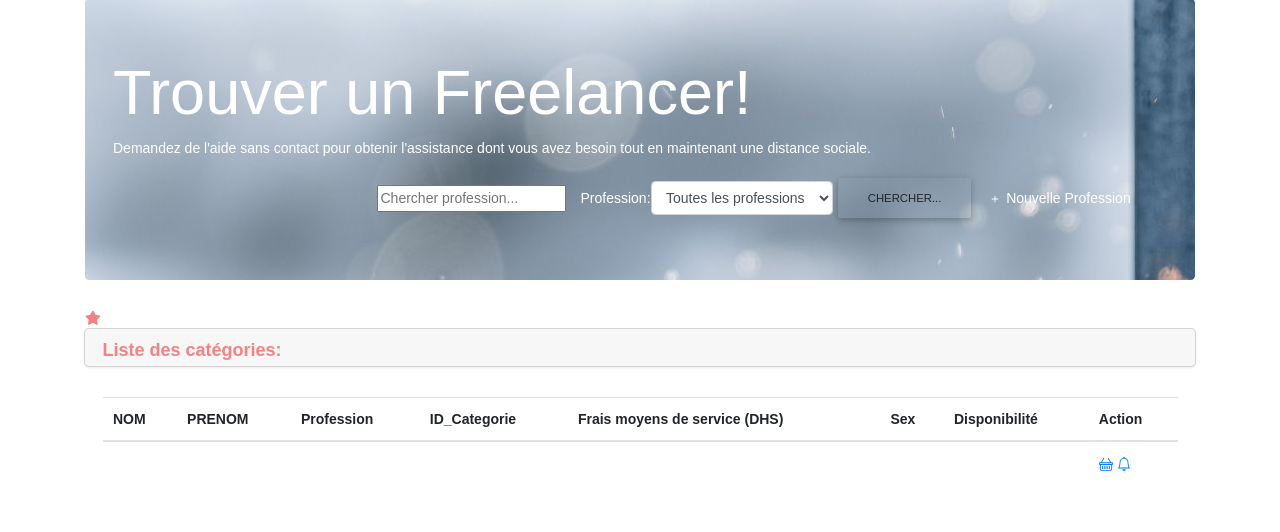
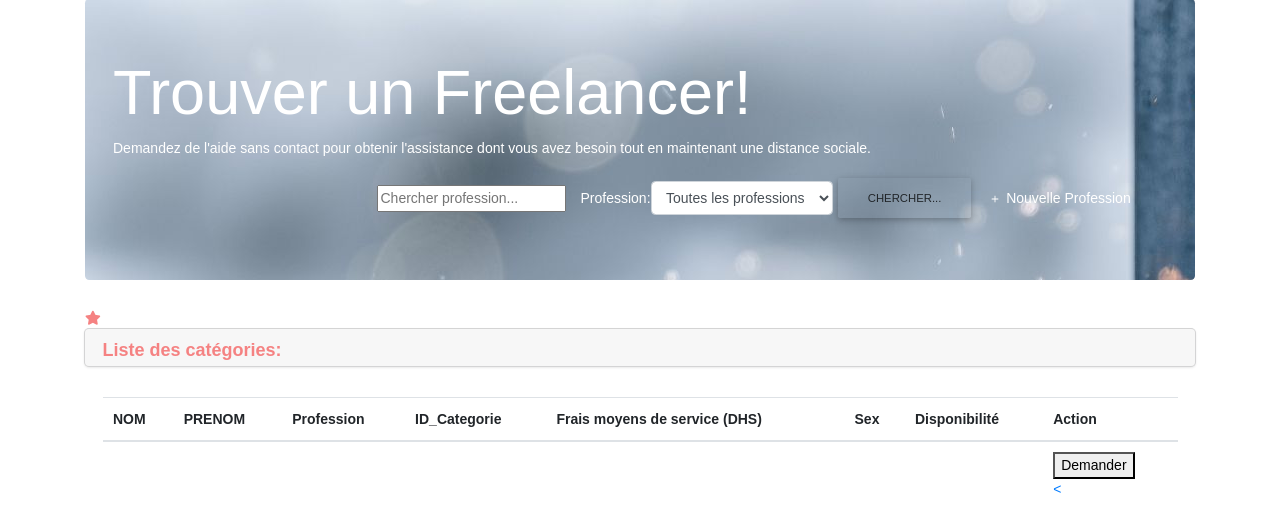
Before and after one commit to rihabaraamouch/servicetoutenun, a PHP site: page /freelancers.php in a window 1280 px wide. Shown: the part 122-654 px from the top of the page. Run offline with PHP 8.4, Linux system fonts and the light colour scheme; tables that the repository leaves empty or names only in its code hold one stand-in row (values such as "Sample post"); data that the repository does not hold is empty; some libraries are stand-ins or nearby versions.

Commit message:
Add files via upload

```diff
--- a/freelancers.php
+++ b/freelancers.php
@@ -140,19 +140,10 @@ $resultaF=$pdo->query($requete);
                                 <td><?php echo $fifi['CIVILITE'] ?> </td>
                                 <td><?php echo $fifi['DISPONIBILITE'] ?> </td>
                                 <td>
+<form method='get' action='requeste.php'><input type=hidden name='id_freelancer' value=<?php echo $fifi['ID']; ?> >
+<button type='submit'>Demander</button></form>
                                     <a  onclick ="return confirm('êtes vous sur d entretenir ce Freelancer')" href="bookfreelancer.php">
-                                    <svg width="1em" height="1em" viewBox="0 0 16 16" class="bi bi-basket" fill="currentColor" xmlns="http://www.w3.org/2000/svg">
-  <path fill-rule="evenodd" d="M5.757 1.071a.5.5 0 0 1 .172.686L3.383 6h9.234L10.07 1.757a.5.5 0 1 1 .858-.514L13.783 6H15a1 1 0 0 1 1 1v1a1 1 0 0 1-1 1v4.5a2.5 2.5 0 0 1-2.5 2.5h-9A2.5 2.5 0 0 1 1 13.5V9a1 1 0 0 1-1-1V7a1 1 0 0 1 1-1h1.217L5.07 1.243a.5.5 0 0 1 .686-.172zM2 9v4.5A1.5 1.5 0 0 0 3.5 15h9a1.5 1.5 0 0 0 1.5-1.5V9H2zM1 7v1h14V7H1zm3 3a.5.5 0 0 1 .5.5v3a.5.5 0 0 1-1 0v-3A.5.5 0 0 1 4 10zm2 0a.5.5 0 0 1 .5.5v3a.5.5 0 0 1-1 0v-3A.5.5 0 0 1 6 10zm2 0a.5.5 0 0 1 .5.5v3a.5.5 0 0 1-1 0v-3A.5.5 0 0 1 8 10zm2 0a.5.5 0 0 1 .5.5v3a.5.5 0 0 1-1 0v-3a.5.5 0 0 1 .5-.5zm2 0a.5.5 0 0 1 .5.5v3a.5.5 0 0 1-1 0v-3a.5.5 0 0 1 .5-.5z"/>
-
-</svg>
-                                    </a>
-                                    <a href="notifyme.php">
-
-
-                                        <svg width="1em" height="1em" viewBox="0 0 16 16" class="bi bi-bell" fill="currentColor" xmlns="http://www.w3.org/2000/svg">
-  <path d="M8 16a2 2 0 0 0 2-2H6a2 2 0 0 0 2 2z"/>
-  <path fill-rule="evenodd" d="M8 1.918l-.797.161A4.002 4.002 0 0 0 4 6c0 .628-.134 2.197-.459 3.742-.16.767-.376 1.566-.663 2.258h10.244c-.287-.692-.502-1.49-.663-2.258C12.134 8.197 12 6.628 12 6a4.002 4.002 0 0 0-3.203-3.92L8 1.917zM14.22 12c.223.447.481.801.78 1H1c.299-.199.557-.553.78-1C2.68 10.2 3 6.88 3 6c0-2.42 1.72-4.44 4.005-4.901a1 1 0 1 1 1.99 0A5.002 5.002 0 0 1 13 6c0 .88.32 4.2 1.22 6z"/>
-</svg></a>
+                                    <
                                         </td>
 
 
```
